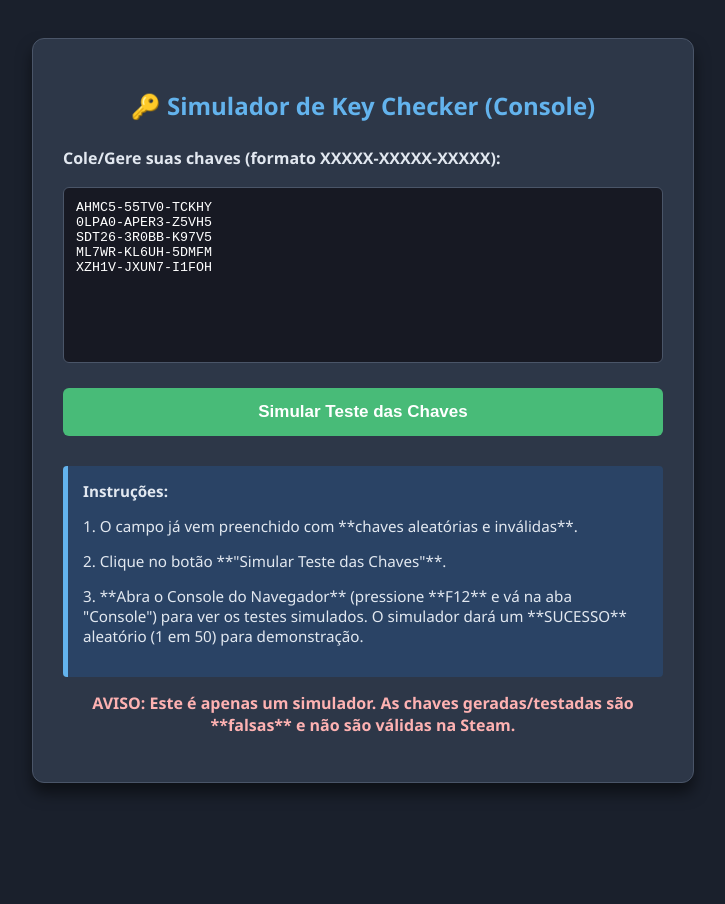
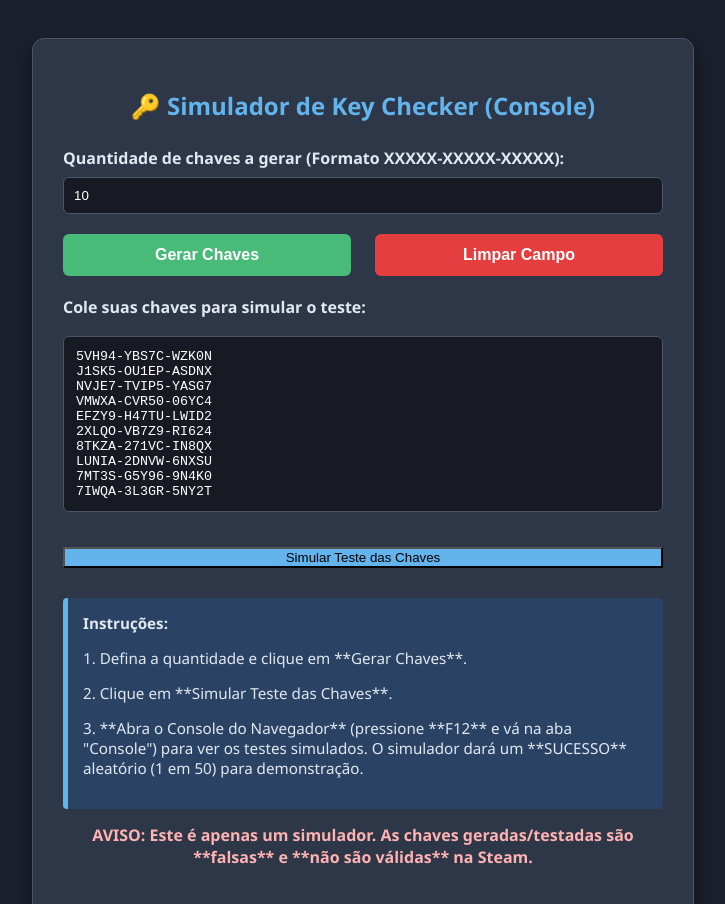
Before and after one commit to miguelzihodogral/Gerador-de-key-steam, a plain HTML site: page index.html in a window 1280 px wide. Shown: the top 904 px of the page, without its empty margins (277-1002 px from the left). Before the commit the page ends 821 px from the top, so only its background shows below. Drawn offline with Linux system fonts and the light colour scheme.

Commit message:
Update index.html

```diff
--- a/index.html
+++ b/index.html
@@ -46,23 +46,43 @@
             resize: none;
             border-radius: 6px;
         }
-        button {
+        #quantidadeInput {
+            width: 100%;
+            padding: 10px;
+            box-sizing: border-box;
+            margin-bottom: 20px;
+            background-color: #171923;
+            color: #ffffff;
+            border: 1px solid #4a5568;
+            border-radius: 6px;
+        }
+        .button-group button {
             background-color: #48bb78; /* Verde */
             color: white;
-            padding: 14px 20px;
+            padding: 12px 10px;
             border: none;
             border-radius: 6px;
             cursor: pointer;
-            width: 100%;
-            font-size: 17px;
+            width: 48%; /* 48% para caber dois lado a lado com margem */
+            font-size: 16px;
             font-weight: bold;
-            transition: background-color 0.3s, transform 0.1s;
+            transition: background-color 0.3s;
         }
-        button:hover {
+        .button-group button:hover {
             background-color: #68d391;
         }
-        button:active {
-            transform: translateY(1px);
+        .button-group {
+            display: flex;
+            justify-content: space-between;
+            margin-bottom: 20px;
+        }
+        .full-width-button {
+            width: 100%;
+            margin-top: 10px;
+            background-color: #63b3ed; /* Azul para o botão de teste */
+        }
+        .full-width-button:hover {
+            background-color: #90cdf4;
         }
         .info {
             margin-top: 30px;
@@ -85,20 +105,28 @@
     <div class="container">
         <h2>🔑 Simulador de Key Checker (Console)</h2>
 
-        <label for="keyInput">Cole/Gere suas chaves (formato XXXXX-XXXXX-XXXXX):</label>
-        <textarea id="keyInput" rows="10" placeholder="Chaves são geradas automaticamente ao carregar.&#10;Cole novas chaves (uma por linha ou vírgula) para testar."></textarea>
+        <label for="quantidadeInput">Quantidade de chaves a gerar (Formato XXXXX-XXXXX-XXXXX):</label>
+        <input type="number" id="quantidadeInput" value="10" min="1" max="1000">
 
-        <button onclick="iniciarSimulacao()">Simular Teste das Chaves</button>
+        <div class="button-group">
+            <button onclick="gerarChaves()">Gerar Chaves</button>
+            <button onclick="limparChaves()" style="background-color: #e53e3e;">Limpar Campo</button>
+        </div>
+
+        <label for="keyInput">Cole suas chaves para simular o teste:</label>
+        <textarea id="keyInput" rows="10" placeholder="Chaves geradas aparecerão aqui. Cole novas chaves (uma por linha ou vírgula) para testar."></textarea>
+
+        <button class="full-width-button" onclick="iniciarSimulacao()">Simular Teste das Chaves</button>
 
         <div class="info">
             <strong>Instruções:</strong>
-            <p>1. O campo já vem preenchido com **chaves aleatórias e inválidas**.</p>
-            <p>2. Clique no botão **"Simular Teste das Chaves"**.</p>
+            <p>1. Defina a quantidade e clique em **Gerar Chaves**.</p>
+            <p>2. Clique em **Simular Teste das Chaves**.</p>
             <p>3. **Abra o Console do Navegador** (pressione **F12** e vá na aba "Console") para ver os testes simulados. O simulador dará um **SUCESSO** aleatório (1 em 50) para demonstração.</p>
         </div>
 
         <p class="warning">
-            AVISO: Este é apenas um simulador. As chaves geradas/testadas são **falsas** e não são válidas na Steam.
+            AVISO: Este é apenas um simulador. As chaves geradas/testadas são **falsas** e **não são válidas** na Steam.
         </p>
     </div>
 
@@ -119,17 +147,32 @@
             return chave;
         }
 
-        // Preenche o campo de texto com 5 chaves aleatórias ao carregar
-        document.addEventListener('DOMContentLoaded', () => {
+        // Função para preencher o campo de texto com as chaves geradas
+        function gerarChaves() {
+            const quantidade = parseInt(document.getElementById('quantidadeInput').value);
             const campo = document.getElementById('keyInput');
-            let chavesIniciais = [];
-            for (let i = 0; i < 5; i++) {
-                chavesIniciais.push(gerarChaveFalsa());
+
+            if (isNaN(quantidade) || quantidade <= 0) {
+                alert("Por favor, insira uma quantidade válida.");
+                return;
             }
-            campo.value = chavesIniciais.join('\n');
-        });
 
+            let chavesGeradas = [];
+            for (let i = 0; i < quantidade; i++) {
+                chavesGeradas.push(gerarChaveFalsa());
+            }
+            campo.value = chavesGeradas.join('\n');
+            console.log(`%c ${quantidade} chaves aleatórias geradas e adicionadas ao campo.`, 'color: #48bb78; font-weight: bold;');
+        }
 
+        // Função para limpar o campo de texto
+        function limparChaves() {
+            document.getElementById('keyInput').value = '';
+            console.clear();
+            console.log('%c Campo de chaves limpo.', 'color: #e53e3e;');
+        }
+
+        // Função principal para iniciar a simulação de teste
         function iniciarSimulacao() {
             const keyInput = document.getElementById('keyInput').value;
 
@@ -140,7 +183,7 @@
 
             if (chaves.length === 0) {
                 console.error("Por favor, cole chaves válidas no formato XXXXX-XXXXX-XXXXX.");
-                alert("Erro: Não foram encontradas chaves válidas no formato XXXXX-XXXXX-XXXXX. Verifique o console (F12) para mais detalhes.");
+                alert("Erro: Não foram encontradas chaves válidas no formato XXXXX-XXXXX-XXXXX.");
                 return;
             }
 
@@ -162,7 +205,7 @@
                     console.log(`[${index + 1}/${chaves.length}] Testando... ${chave}`);
 
                     if (resultado_simulado) {
-                        // Mensagem de sucesso simulado
+                        // Mensagem de sucesso simulado (para atender ao seu pedido de "ter chance de ser válida")
                         console.log(`%c[✅ SUCESSO SIMULADO] A chave ${chave} *PARECE* estar OK!`, 'color: #38a169; font-weight: bold; background-color: #1d402e; padding: 2px;');
                     } else {
                         // Mensagem de falha simulada
@@ -175,6 +218,10 @@
                 }, tempoBase);
             });
         }
+
+        // Gera 10 chaves ao carregar a página inicialmente
+        document.addEventListener('DOMContentLoaded', gerarChaves);
+
     </script>
 </body>
 </html>
```
